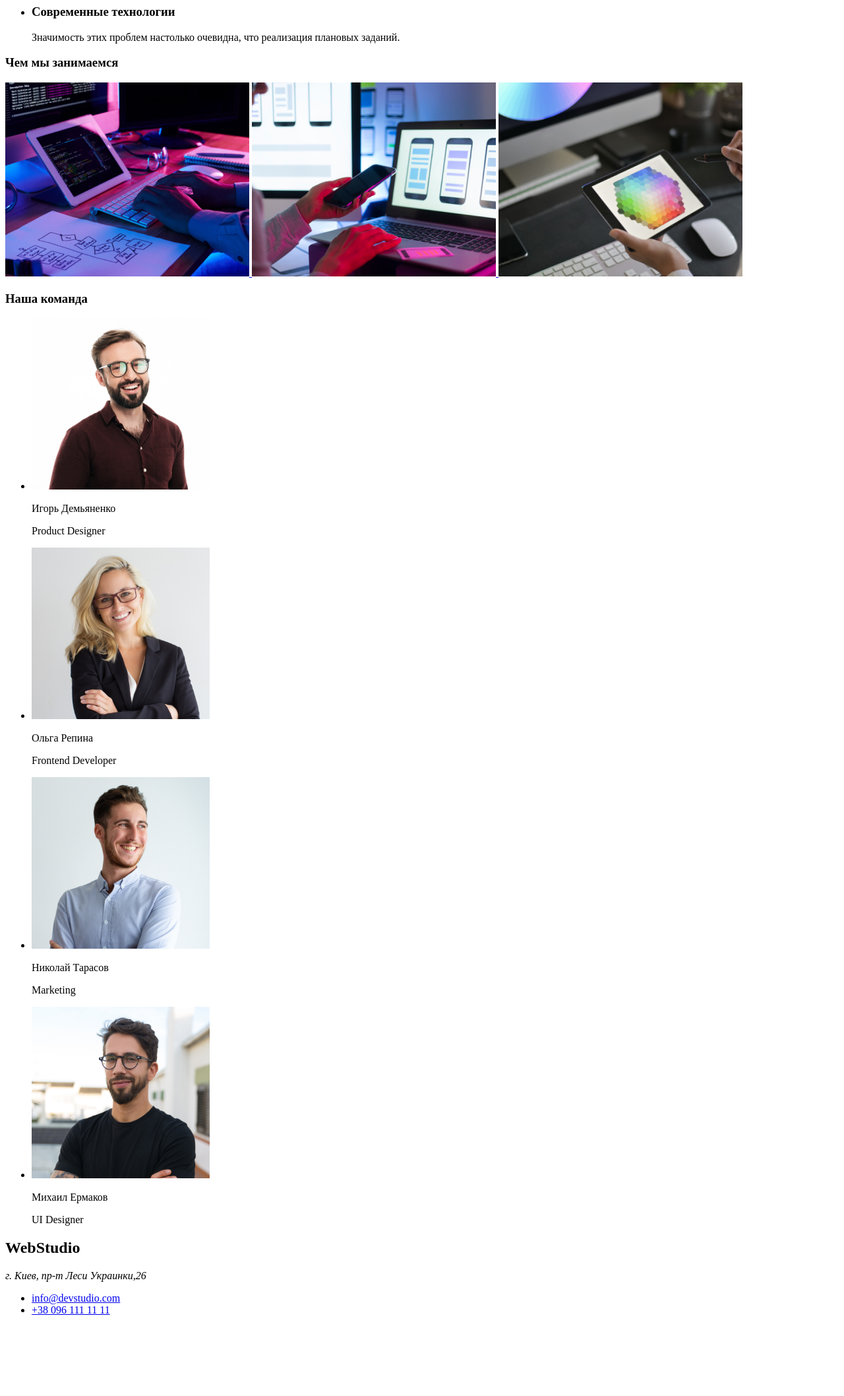
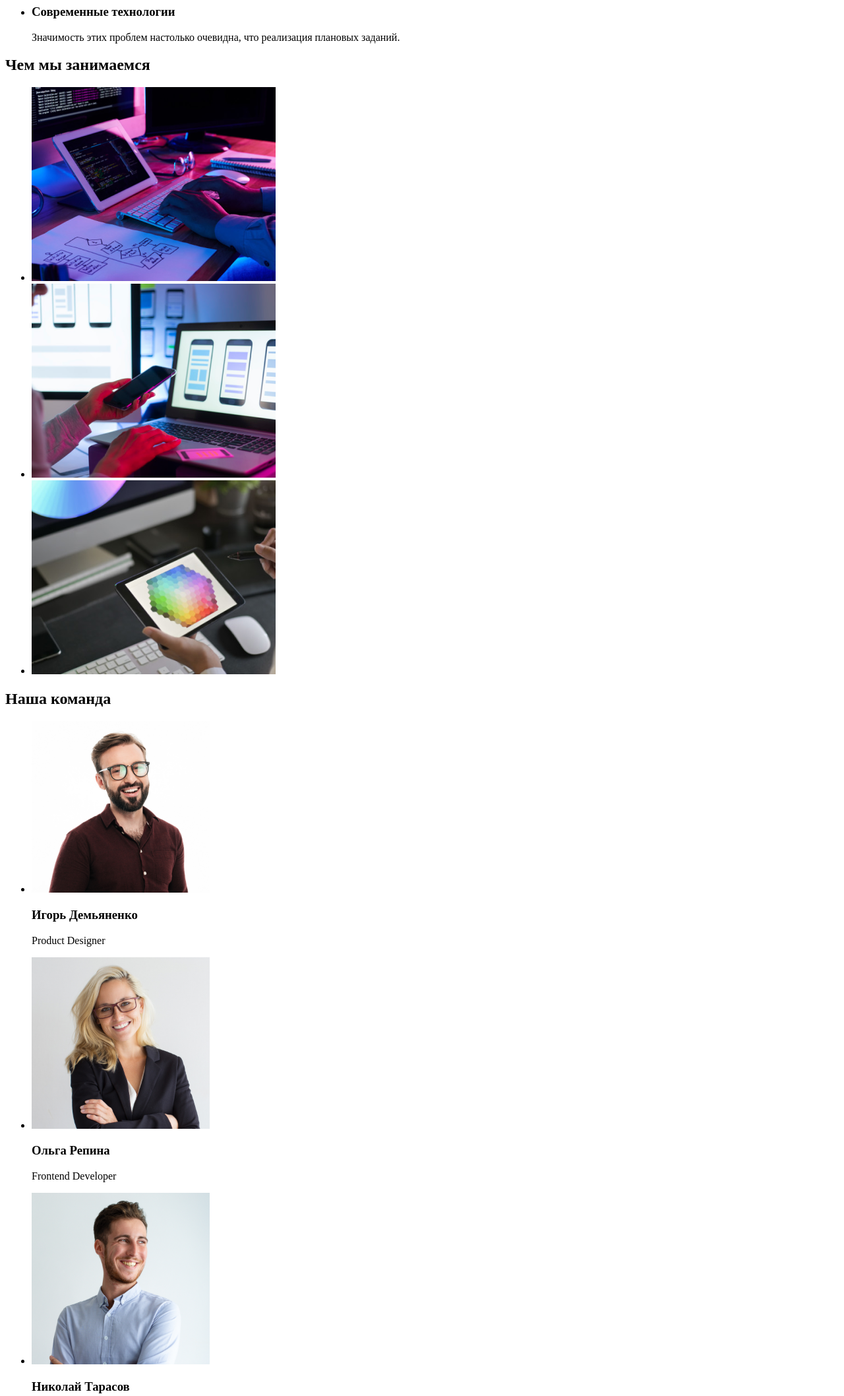
Before and after one commit to tskalska/goit-markup-hw-01, a plain HTML site: page index.html in a window 1280 px wide. Shown: the part 480-2596 px from the top of the page at 66% size. Before the commit the page ends 2491 px from the top, so only its background shows below. Drawn offline with Linux system fonts and the light colour scheme.

Commit message:
Update index.html

```diff
--- a/index.html
+++ b/index.html
@@ -1,5 +1,5 @@
 <!DOCTYPE html>
-<html lang="en">
+<html lang="ru">
 <head>
     <meta charset="UTF-8">
     <meta name="viewport" content="width=device-width, initial-scale=1.0">
@@ -25,7 +25,6 @@
             <h1>Эффективные решения для вашего бизнеса</h1>
             <button type="button">Заказать услугу</button>
         </section>
-        <div class="services-block">
         <section class="services-block_features">
             <ul>
                 <li>
@@ -47,30 +46,28 @@
                 </li>
             </ul>
         </section>
-        </div>
-        <section>
-            <h3>Чем мы занимаемся</h3>
-            <div class="services-blocks_pictures-links">
-                <a href="#">
+        <section class="services-block_pictures">
+            <h2>Чем мы занимаемся</h2>
+            <ul class="services-blocks_pictures-links">
+                <li>
                     <img src="img/pictures-link1.png" alt="человек работает за компьютером" width="370" height="294">
-                </a>
-
-                <a href="#">
+                </li>
+                <li>
                     <img src="img/pictures-link2.png" alt="человек держит телефон" width="370" height="294">
-                </a>
-                <a href="#">
+                </li>
+                <li>
                     <img src="img/pictures-link3.png" alt="человек что-то делает на планшете" width="370" height="294">
-                </a>
-            </div>
+                </li>
+            </ul>
         </section>
         <section class="team-block">
-            <h3>Наша команда</h3>
+            <h2>Наша команда</h2>
             <ul class="team-block_cards">
                 <li>
                     <img src="img/digor.jpg" alt="Игорь Демьяненко_photo" width=270
                     height=260>
                     <div>
-                        <p>Игорь Демьяненко</p>
+                        <h3>Игорь Демьяненко</h3>
                         <p>Product Designer</p>
                     </div>
                 </li>
@@ -78,7 +75,7 @@
                     <img src="img/rolga.jpg" alt="Ольга Репина_photo-portrait" width=270
                     height=260>
                     <div>
-                        <p>Ольга Репина</p>
+                        <h3>Ольга Репина</h3>
                         <p>Frontend Developer</p>
                     </div>
                 </li>
@@ -86,7 +83,7 @@
                     <img src="img/tnikolaj.jpg" alt="Николай Тарасов_photo-portrait" width=270
                     height=260>
                     <div>
-                        <p>Николай Тарасов</p>
+                        <h3>Николай Тарасов</h3>
                         <p>Marketing</p>
                     </div>
                 </li>
@@ -94,7 +91,7 @@
                     <img src="img/jmike.jpg" alt="Михаил Ермаков UI Designer_photo-portrait" width=270
                     height=260>
                     <div>
-                        <p>Михаил Ермаков</p>
+                        <h3>Михаил Ермаков</h3>
                         <p>UI Designer</p>
                     </div>
                 </li>
@@ -102,7 +99,7 @@
         </section>
     </main>
     <footer>
-        <h2>WebStudio</h2>
+        <a href="./index.html">WebStudio</a>
         <address>г. Киев, пр-т Леси Украинки,26</address>
 
         <ul class="contact-details_footer">
```
Lines whose indentation alone changed are shown as unchanged.
